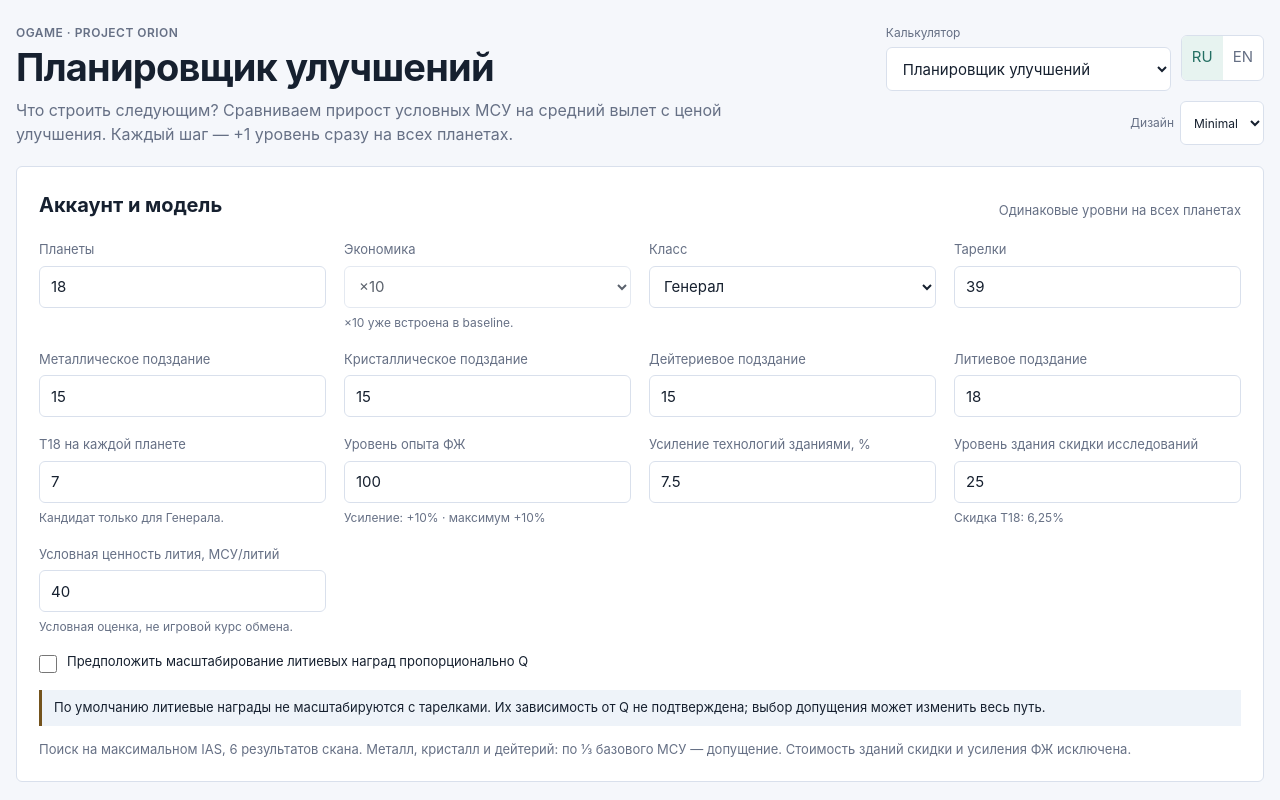
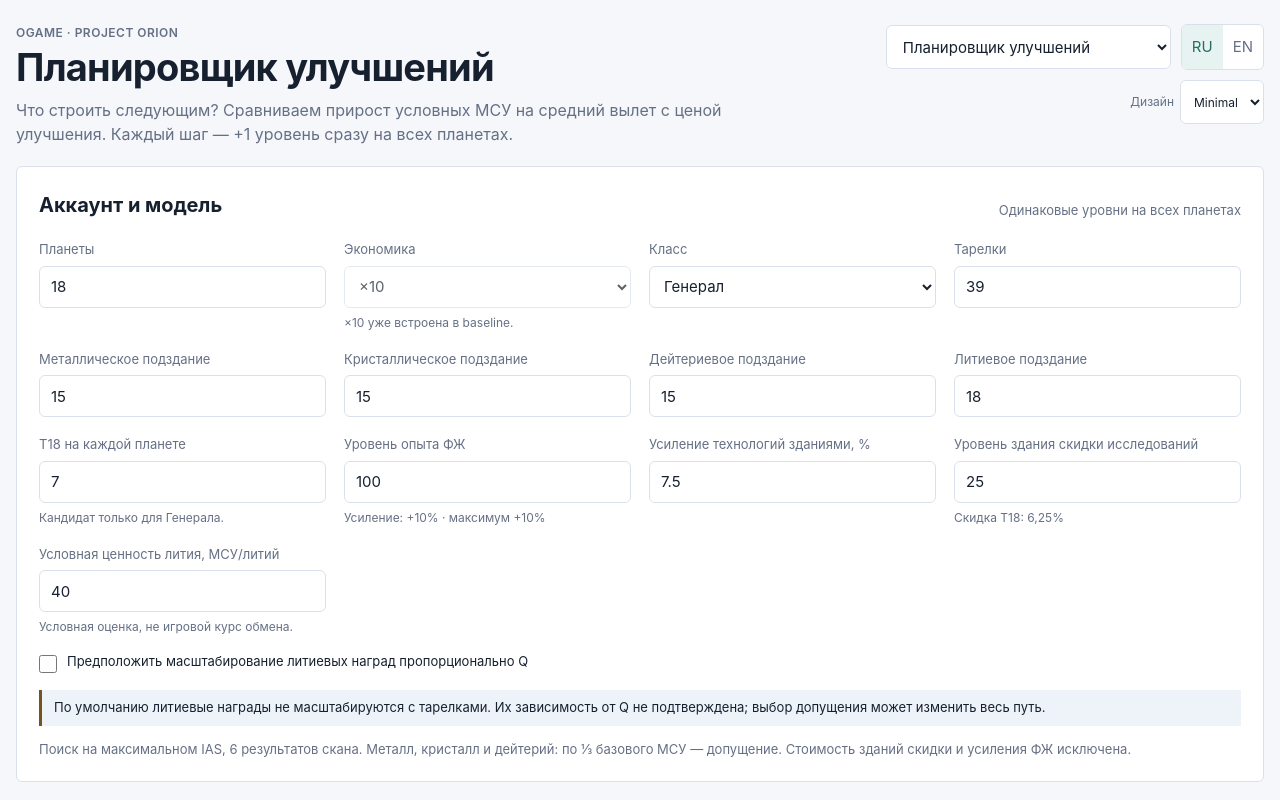
Before and after one commit to zikunow/ogame-orion-upgrade-planner, a plain HTML site: page index.html in a window 1280 px wide. Shown: the top 800 px of the page. Drawn offline with Linux system fonts and the light colour scheme.

Commit message:
Hide the caption above the calculator selector

```diff
--- a/index.html
+++ b/index.html
@@ -12,7 +12,7 @@
   <header class="hero">
     <div><p class="eyebrow">OGame · Project Orion</p><h1 id="title">Планировщик улучшений</h1><p class="lede" id="intro"></p></div>
     <nav class="header-actions" aria-label="Language and design">
-      <label class="calculator-picker"><span id="calculatorLabel">Калькулятор</span><select id="calculatorSelect" aria-label="Калькулятор">
+      <label class="calculator-picker"><span id="calculatorLabel" hidden>Калькулятор</span><select id="calculatorSelect" aria-label="Калькулятор">
         <option value="https://zikunow.github.io/ogame-orion-ias-calculator/" id="navIas">Калькулятор тарелок (IAS)</option>
         <option value="https://zikunow.github.io/ogame-orion-ias-calculator/resources.html" id="navResources">Калькулятор подзданий</option>
         <option value="https://zikunow.github.io/ogame-orion-ias-calculator/general.html" id="navGeneral">Калькулятор T18 Генерала</option>
```
